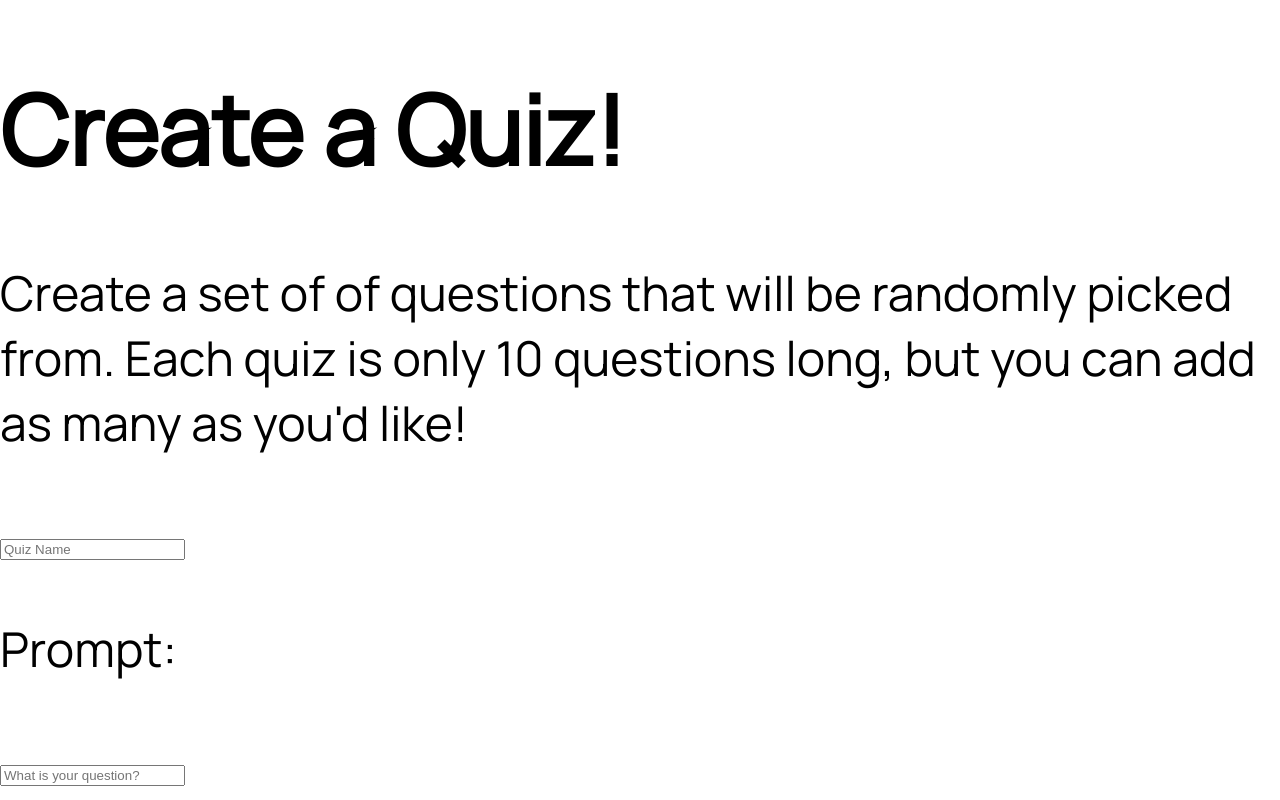
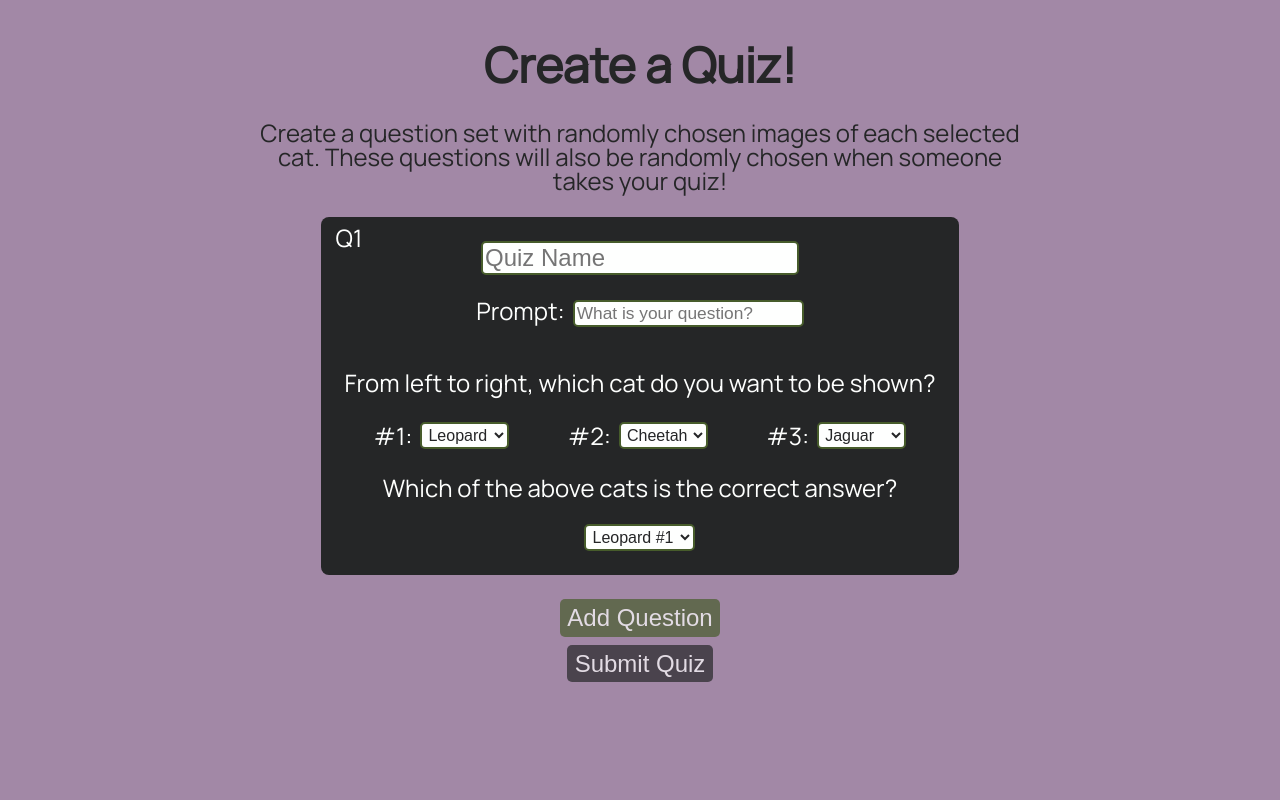
Before and after one commit to MajesticalMelon/SpotTheCat, a website: page client/create.html in a window 1280 px wide. Shown: the top 800 px of the page. Drawn offline with Linux system fonts and the light colour scheme.

Commit message:
Add styling, cleanup test values

```diff
--- a/client/create.html
+++ b/client/create.html
@@ -18,10 +18,12 @@
   </head>
   <body>
     <h1>Create a Quiz!</h1>
-    <p>
-      Create a set of of questions that will be randomly picked from. Each quiz
-      is only 10 questions long, but you can add as many as you'd like!
+    <p id="desc">
+      Create a question set with randomly chosen images of each selected cat.
+      These questions will also be randomly chosen when someone takes your quiz!
     </p>
+    <div id="createContainer">
+      <p id="numQuestions">Q1</p>
       <input id="name" type="text" placeholder="Quiz Name" />
       <div id="inputContainer">
         <p>Prompt:</p>
@@ -29,31 +31,45 @@
       </div>
       <div id="imageSelectorContainer">
         <p>From left to right, which cat do you want to be shown?</p>
+        <div id="selectors">
+          <div>
+            #1:
             <select id="image1">
               <option value="l" selected>Leopard</option>
               <option value="c">Cheetah</option>
               <option value="j">Jaguar</option>
             </select>
+          </div>
+          <div>
+            #2:
             <select id="image2">
               <option value="l">Leopard</option>
               <option value="c" selected>Cheetah</option>
               <option value="j">Jaguar</option>
             </select>
+          </div>
+          <div>
+            #3:
             <select id="image3">
               <option value="l">Leopard</option>
               <option value="c">Cheetah</option>
               <option value="j" selected>Jaguar</option>
             </select>
           </div>
+        </div>
+      </div>
       <div id="answerContainer">
         <p>Which of the above cats is the correct answer?</p>
         <select id="answer">
-        <option value="image1">Leopard</option>
-        <option value="image2">Cheetah</option>
-        <option value="image3">Jaguar</option>
+          <option value="image1">Leopard #1</option>
+          <option value="image2">Cheetah #2</option>
+          <option value="image3">Jaguar #3</option>
         </select>
       </div>
+    </div>
+    <div id="buttonContainer">
       <button id="addButton" disabled>Add Question</button>
       <button id="submitButton" disabled>Submit Quiz</button>
+    </div>
   </body>
 </html>
--- a/client/scripts/create.js
+++ b/client/scripts/create.js
@@ -6,6 +6,9 @@ const image3Element = document.getElementById('image3');
 const answerElement = document.getElementById('answer');
 const addButton = document.getElementById('addButton');
 const submitButton = document.getElementById('submitButton');
+const numQuestions = document.getElementById('numQuestions');
+
+let num = 0;
 
 let quizName = '';
 let prompt = '';
@@ -32,13 +35,13 @@ image1Element.onchange = () => {
     if (c.value === 'image1') {
       switch (image1) {
         case 'l':
-          child.innerText = 'Leopard';
+          child.innerText = 'Leopard #1';
           break;
         case 'c':
-          child.innerText = 'Cheetah';
+          child.innerText = 'Cheetah #1';
           break;
         case 'j':
-          child.innerText = 'Jaguar';
+          child.innerText = 'Jaguar #1';
           break;
         default:
           break;
@@ -54,13 +57,13 @@ image2Element.onchange = () => {
     if (c.value === 'image2') {
       switch (image2) {
         case 'l':
-          child.innerText = 'Leopard';
+          child.innerText = 'Leopard #2';
           break;
         case 'c':
-          child.innerText = 'Cheetah';
+          child.innerText = 'Cheetah #2';
           break;
         case 'j':
-          child.innerText = 'Jaguar';
+          child.innerText = 'Jaguar #2';
           break;
         default:
           break;
@@ -76,13 +79,13 @@ image3Element.onchange = () => {
     if (c.value === 'image3') {
       switch (image3) {
         case 'l':
-          child.innerText = 'Leopard';
+          child.innerText = 'Leopard #3';
           break;
         case 'c':
-          child.innerText = 'Cheetah';
+          child.innerText = 'Cheetah #3';
           break;
         case 'j':
-          child.innerText = 'Jaguar';
+          child.innerText = 'Jaguar #3';
           break;
         default:
           break;
@@ -111,6 +114,8 @@ addButton.onclick = () => {
   promptElement.value = '';
   addButton.disabled = true;
   submitButton.disabled = false;
+  num++;
+  numQuestions.innerText = `Q${num + 1}`;
 };
 
 submitButton.onclick = async () => {
--- a/client/styles/create.css
+++ b/client/styles/create.css
@@ -0,0 +1,94 @@
+:root {
+  font-size: 18pt;
+  background-color: var(--purple);
+  color: var(--black);
+}
+
+body {
+  display: flex;
+  flex-direction: column;
+  align-items: center;
+}
+
+h1 {
+  margin-bottom: 0;
+}
+
+p {
+  line-height: 1rem;
+}
+
+#createContainer {
+  position: relative;
+  display: flex;
+  flex-direction: column;
+  align-items: center;
+
+  color: var(--white);
+  background-color: var(--black);
+  padding: 1rem;
+  border-radius: 8px;
+}
+
+#numQuestions {
+  position: absolute;
+  top: -15px;
+  left: 15px;
+}
+
+#desc {
+  width: 60vw;
+  text-align: center;
+}
+
+#name {
+  font-size: 18pt;
+}
+
+#inputContainer {
+  display: flex;
+  align-items: center;
+}
+
+#prompt {
+  margin-top: 5px;
+  margin-left: 8px;
+  height: min-content;
+  font-size: 13pt;
+}
+
+#selectors {
+  display: flex;
+  justify-content: space-around;
+}
+
+select {
+  font-size: 12pt;
+}
+
+#selectors div {
+  display: flex;
+  align-items: center;
+}
+
+#selectors select {
+  margin-left: 8px;
+}
+
+#answerContainer {
+  display: flex;
+  flex-direction: column;
+  align-items: center;
+}
+
+#buttonContainer {
+  display: flex;
+  flex-direction: column;
+  align-items: center;
+  gap: 8px;
+  margin-top: 1rem;
+}
+
+#addButton {
+  background-color: var(--green);
+}
--- a/client/styles/main.css
+++ b/client/styles/main.css
@@ -42,9 +42,16 @@ button {
 }
 
 select {
-  color: var(--white);
-  background-color: var(--black);
+  color: var(--black);
+  background-color: var(--white);
   border: 2px solid var(--green);
   border-radius: 5px;
   padding: 2px;
 }
+
+input[type='text'] {
+  color: var(--black);
+  background-color: var(--white);
+  border-radius: 5px;
+  border: 2px solid var(--green);
+}
--- a/client/styles/results.css
+++ b/client/styles/results.css
@@ -7,15 +7,37 @@ body {
   flex-direction: column;
   align-items: center;
   width: 100vw;
+  color: var(--black);
 }
 
-ul {
-  width: 30vw;
+#userScore {
+  display: flex;
+  justify-content: space-between;
+  align-items: center;
+  width: 20vw;
+  border-bottom: 1px solid var(--black);
+  margin-bottom: 1rem;
 }
 
-button {
-  font-size: 12pt;
-  padding: 0.3rem 0.5rem;
+#listContainer {
+  width: 20vw;
+}
+
+#leaderboard {
+  margin-bottom: -1rem;
+  margin-top: 0rem;
+  display: none;
+}
+
+ol {
+  margin-left: -15px;
+  list-style-type: decimal;
+}
+
+li div {
+  display: flex;
+  justify-content: space-between;
+  align-items: center;
 }
 
 #btnHome {
```
Also changed, not shown: client/results.html (+8 -3 lines), client/scripts/results.js (+17 -13 lines), src/routes/questions.js (+1 -28 lines). Lines whose indentation alone changed are shown as unchanged.
